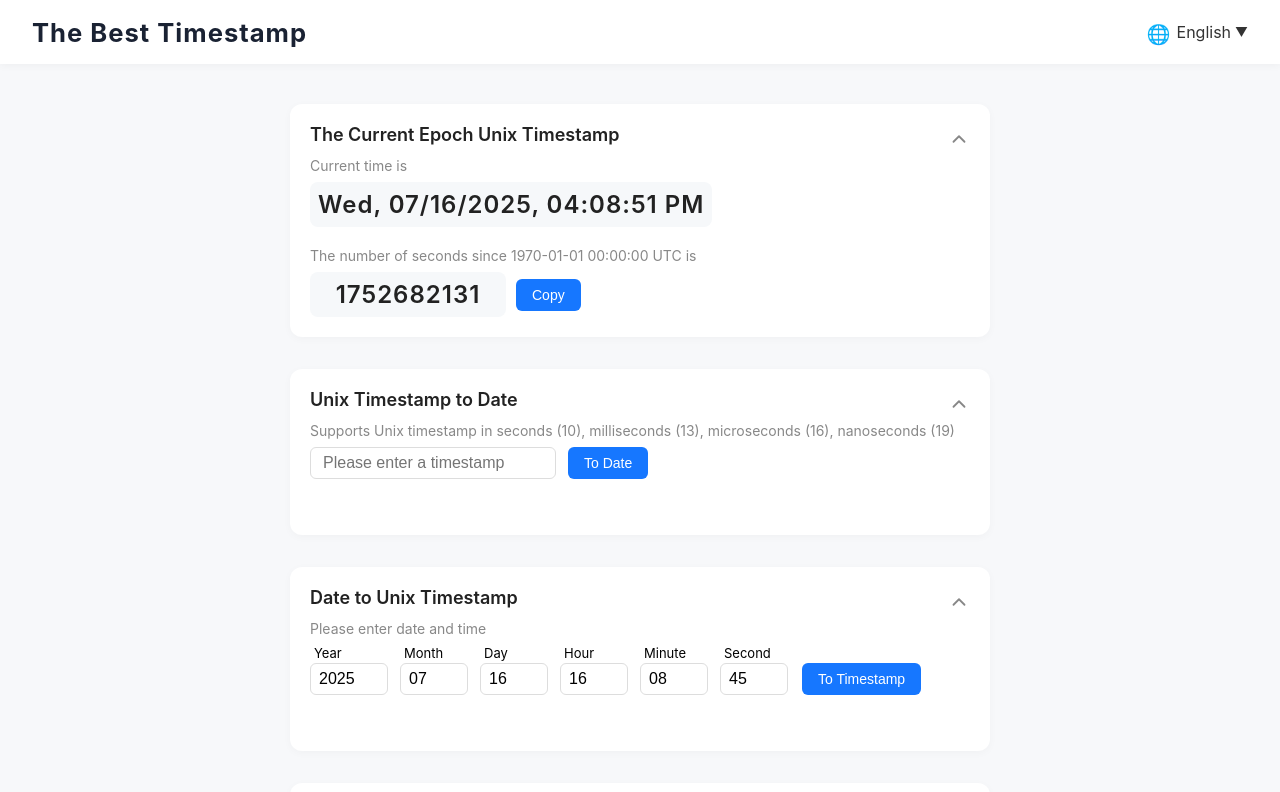
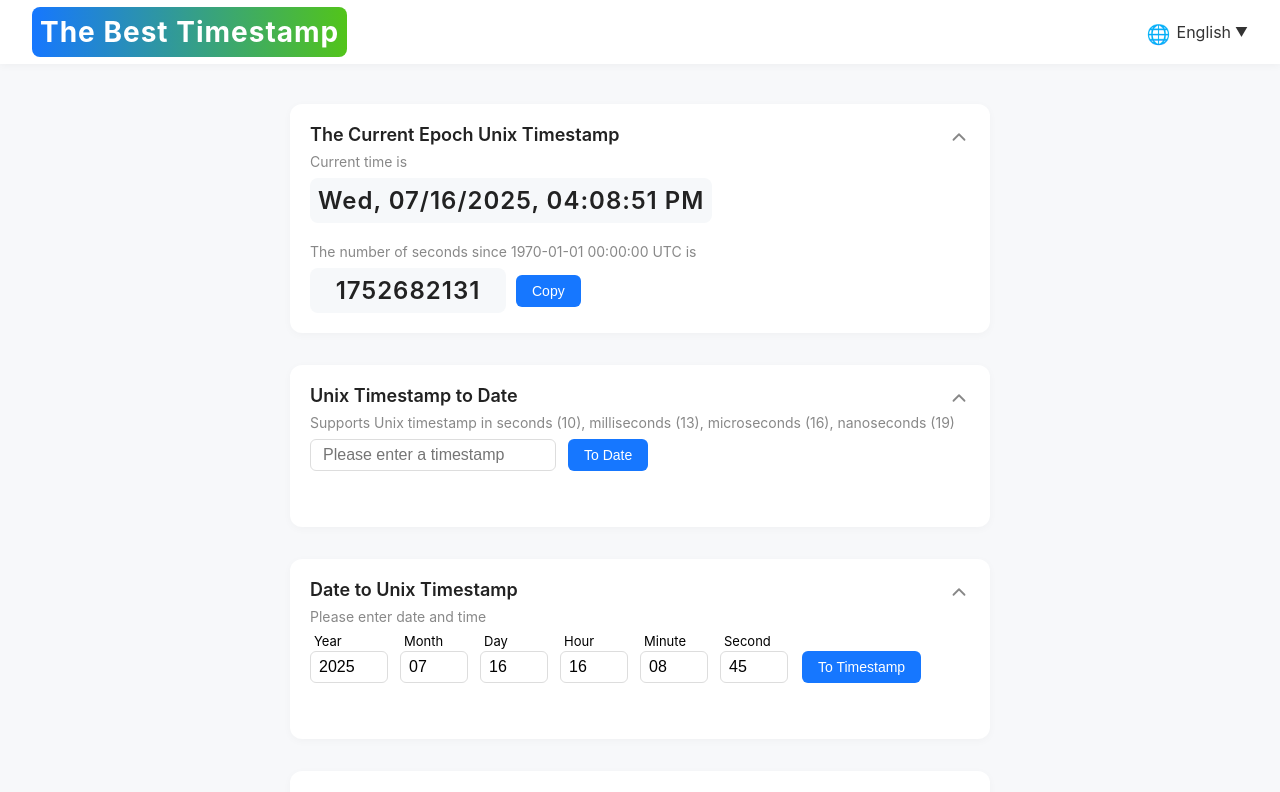
Before and after one commit to xuekeven/best-timestamp, a React (Create React App) app: page / in a window 1280 px wide. Shown: the top 792 px of the page. Built offline with nearby package versions, Linux system fonts and the light colour scheme.

Commit message:
feat:进阶SEO优化

```diff
--- a/src/components/CodeExamples.tsx
+++ b/src/components/CodeExamples.tsx
@@ -46,7 +46,7 @@ const CodeExamples: React.FC<CodeExamplesProps> = ({ codeExamples, lang, copyIdx
               gap: 16,
             }}
           >
-            <div style={{ fontWeight: 500, marginBottom: 8 }}>{ex.lang}</div>
+            <div style={{ fontWeight: 500 }}>{ex.lang}</div>
             {/* 获取当前时间戳 */}
             <div>
               <div style={{ color: '#1677ff', fontWeight: 500, marginBottom: 4, display: 'flex', alignItems: 'center', justifyContent: 'space-between' }}>
--- a/src/components/Header.tsx
+++ b/src/components/Header.tsx
@@ -11,7 +11,18 @@ interface HeaderProps {
 
 const Header: React.FC<HeaderProps> = ({ lang, setLang, dropdown, setDropdown, langRef, LANGUAGES }) => (
   <header className="sticky-header">
-    <div className="header-title">The Best Timestamp</div>
+    <h1 className="header-title" style={{
+      background: 'linear-gradient(90deg, #1677ff 0%, #52c41a 100%)',
+      color: '#fff',
+      padding: '8px',
+      margin: '0 0 0 0',
+      borderRadius: 8,
+      fontWeight: 700,
+      fontSize: 28,
+      letterSpacing: 1
+    }}>
+      The Best Timestamp
+    </h1>
     <div
       className="header-lang"
       ref={langRef as React.RefObject<HTMLDivElement>}
--- a/src/components/Section.tsx
+++ b/src/components/Section.tsx
@@ -18,7 +18,7 @@ const Section: React.FC<SectionProps> = ({ title, open, onToggle, children, onMo
     style={{ position: 'relative' }}
   >
     <div style={{ display: 'flex', alignItems: 'center', justifyContent: 'space-between' }}>
-      <div style={{ fontWeight: 600, fontSize: 18, marginBottom: open ? 12 : 0 }}>{title}</div>
+      <h2 style={{ fontWeight: 600, fontSize: 18, marginTop: 0, marginBottom: open ? 8 : 4 }}>{title}</h2>
       {showToggle && (
         <button
           onClick={onToggle}
```
